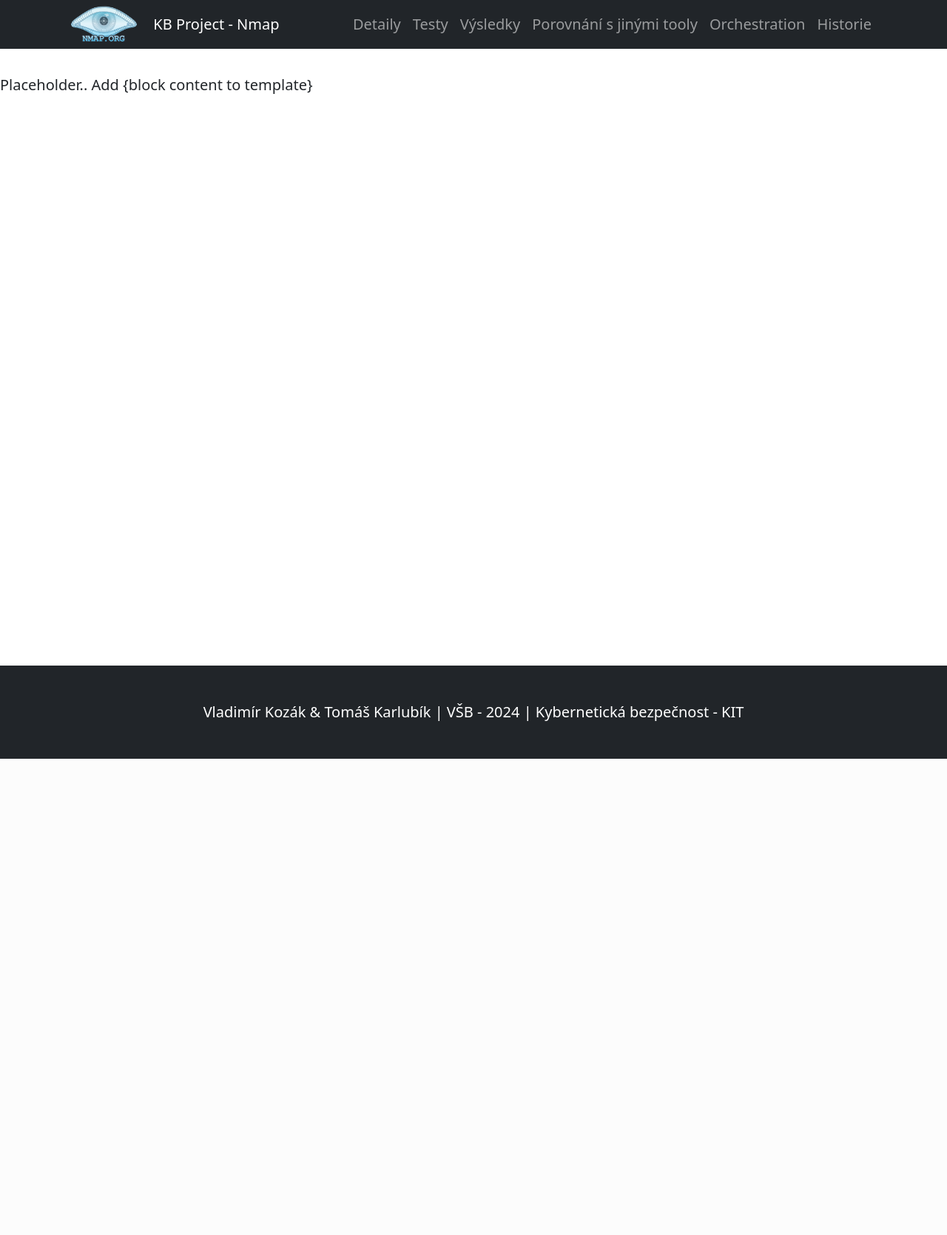
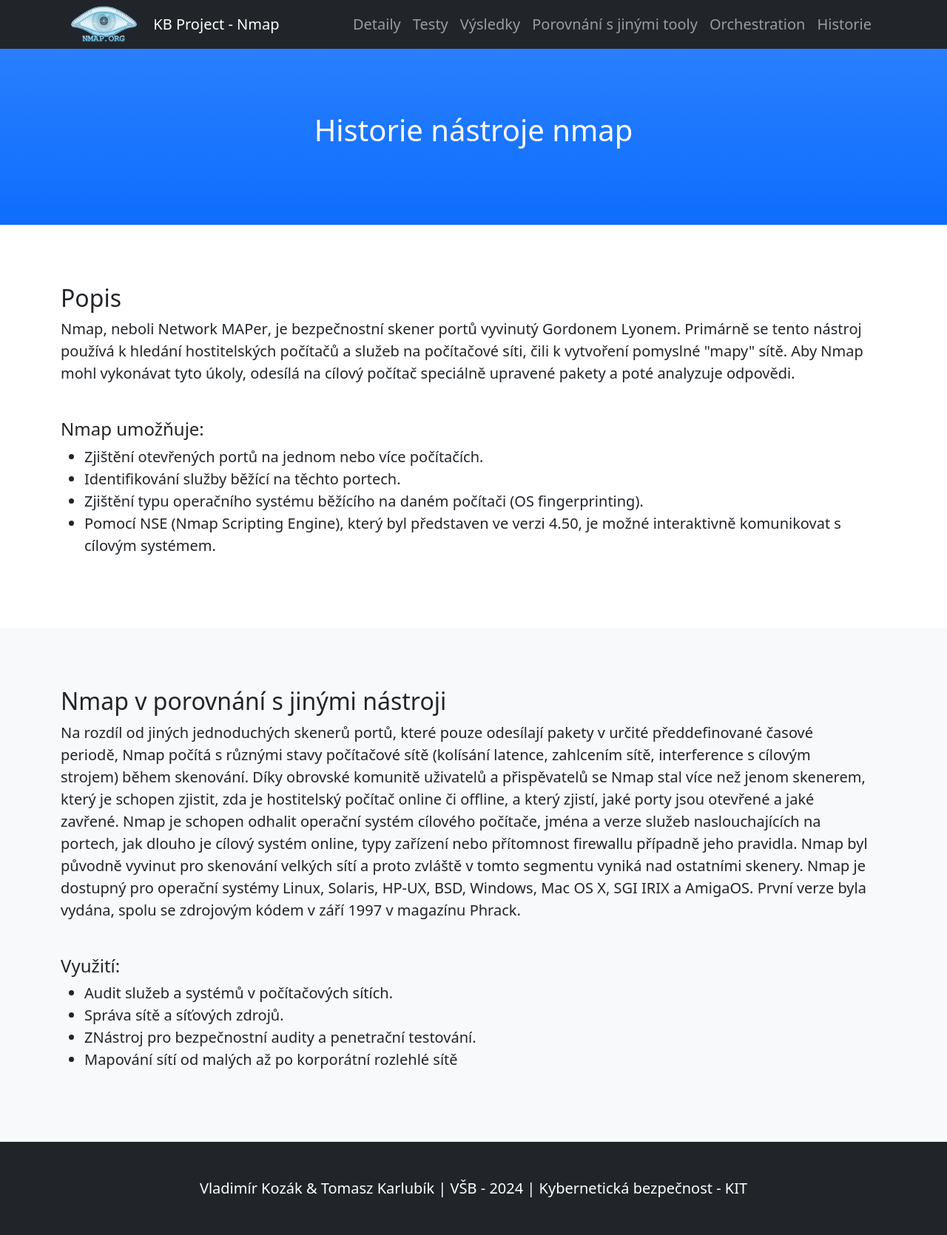
Before and after one commit to monkemon/vsb-nmap, a Django app: page /nmap/history in a window 1280 px wide. Shown: the whole page at 74% size. Before the commit the page ends 1026 px from the top, so only its background shows below. Run offline with Django 5.2, Linux system fonts and the light colour scheme; some libraries are stand-ins or nearby versions.

Commit message:
[SITE][HISTORY] add history section backbone, fix author name

```diff
--- a/src/nmap/nmap/settings.py
+++ b/src/nmap/nmap/settings.py
@@ -37,6 +37,7 @@ INSTALLED_APPS = [
     'django.contrib.sessions',
     'django.contrib.messages',
     'django.contrib.staticfiles',
+    'nmap_site.apps.NmapSiteConfig',
     'nmap'
 ]
 
--- a/src/nmap/nmap/templates/base/base.html
+++ b/src/nmap/nmap/templates/base/base.html
@@ -33,7 +33,7 @@
         {% block content %} <div style="height: 800px; margin-top: 100px;">Placeholder.. Add {block content to template}</div> {% endblock %}
         <!-- Footer-->
         <footer class="py-5 bg-dark">
-            <div class="container px-4"><p class="m-0 text-center text-white">Vladimír Kozák & Tomáš Karlubík | VŠB -  2024 | Kybernetická bezpečnost - KIT</p></div>
+            <div class="container px-4"><p class="m-0 text-center text-white">Vladimír Kozák & Tomasz Karlubík | VŠB -  2024 | Kybernetická bezpečnost - KIT</p></div>
         </footer>
         <!-- Bootstrap core JS-->
         <script src="https://cdn.jsdelivr.net/npm/bootstrap@5.2.3/dist/js/bootstrap.bundle.min.js"></script>
--- a/src/nmap/nmap_site/templates/nmap_site/site_history.html
+++ b/src/nmap/nmap_site/templates/nmap_site/site_history.html
@@ -1 +1,62 @@
 {% extends "../base/base.html" %}
+{% block title %}Nmap - History{%endblock%}
+{% block content %}
+    <!-- Header-->
+    <header class="bg-primary bg-gradient text-white">
+        <div class="container px-4 text-center">
+            <h1 class="fw-bolder">Historie nástroje nmap</h1>
+        </div>
+    </header>
+
+    <!-- About section-->
+    <section class="aboutSection" id="about">
+        <div class="container px-6 w-100">
+            <div class="row gx-4 justify-content-center w-100">
+                <div class="col-md-8 w-100">
+                    <h2>Popis</h2>
+                    <p>Nmap, neboli <b>Network MAPer</b>, je bezpečnostní skener portů vyvinutý <b>Gordonem Lyonem</b>.
+                        Primárně se tento nástroj používá k hledání hostitelských počítačů a služeb na počítačové síti, čili k vytvoření
+                        pomyslné "mapy" sítě. Aby Nmap mohl vykonávat tyto úkoly, odesílá na cílový počítač speciálně upravené pakety a
+                        poté analyzuje odpovědi.</p>
+                        <br>
+                    <h4>Nmap umožňuje:</h4>
+                    <ul>
+                        <li>Zjištění otevřených portů na jednom nebo více počítačích.</li>
+                        <li>Identifikování služby běžící na těchto portech.</li>
+                        <li>Zjištění typu operačního systému běžícího na daném počítači (OS fingerprinting).</li>
+                        <li>Pomocí NSE (Nmap Scripting Engine), který byl představen ve verzi 4.50, je možné interaktivně komunikovat s cílovým systémem.</li>
+                    </ul>
+                </div>
+            </div>
+        </div>
+    </section>
+
+    <section class="aboutSection bg-light" id="about">
+        <div class="container px-6 w-100">
+            <div class="row gx-4 justify-content-center w-100">
+                <div class="col-md-8 w-100">
+                    <h2>Nmap v porovnání s jinými nástroji</h2>
+                    <p>Na rozdíl od jiných jednoduchých skenerů portů, které pouze odesílají pakety
+                        v určité předdefinované časové periodě, Nmap počítá s různými stavy počítačové
+                        sítě (kolísání latence, zahlcením sítě, interference s cílovým strojem)
+                        během skenování. Díky obrovské komunitě uživatelů a přispěvatelů se Nmap stal více než jenom
+                        skenerem, který je schopen zjistit, zda je hostitelský počítač online či offline, a který zjistí,
+                        jaké porty jsou otevřené a jaké zavřené. Nmap je schopen odhalit operační systém cílového počítače,
+                        jména a verze služeb naslouchajících na portech, jak dlouho je cílový systém online, typy zařízení
+                        nebo přítomnost firewallu případně jeho pravidla. Nmap byl původně vyvinut pro skenování velkých sítí a
+                        proto zvláště v tomto segmentu vyniká nad ostatními skenery.
+                        Nmap je dostupný pro operační systémy Linux, Solaris, HP-UX, BSD, Windows, Mac OS X, SGI IRIX a AmigaOS.
+                        První verze byla vydána, spolu se zdrojovým kódem v září 1997 v magazínu Phrack.</p>
+                        <br>
+                    <h4>Využití:</h4>
+                    <ul>
+                        <li>Audit služeb a systémů v počítačových sítích.</li>
+                        <li>Správa sítě a síťových zdrojů.</li>
+                        <li>ZNástroj pro bezpečnostní audity a penetrační testování.</li>
+                        <li>Mapování sítí od malých až po korporátní rozlehlé sítě</li>
+                    </ul>
+                </div>
+            </div>
+        </div>
+    </section>
+{%endblock%}
```
